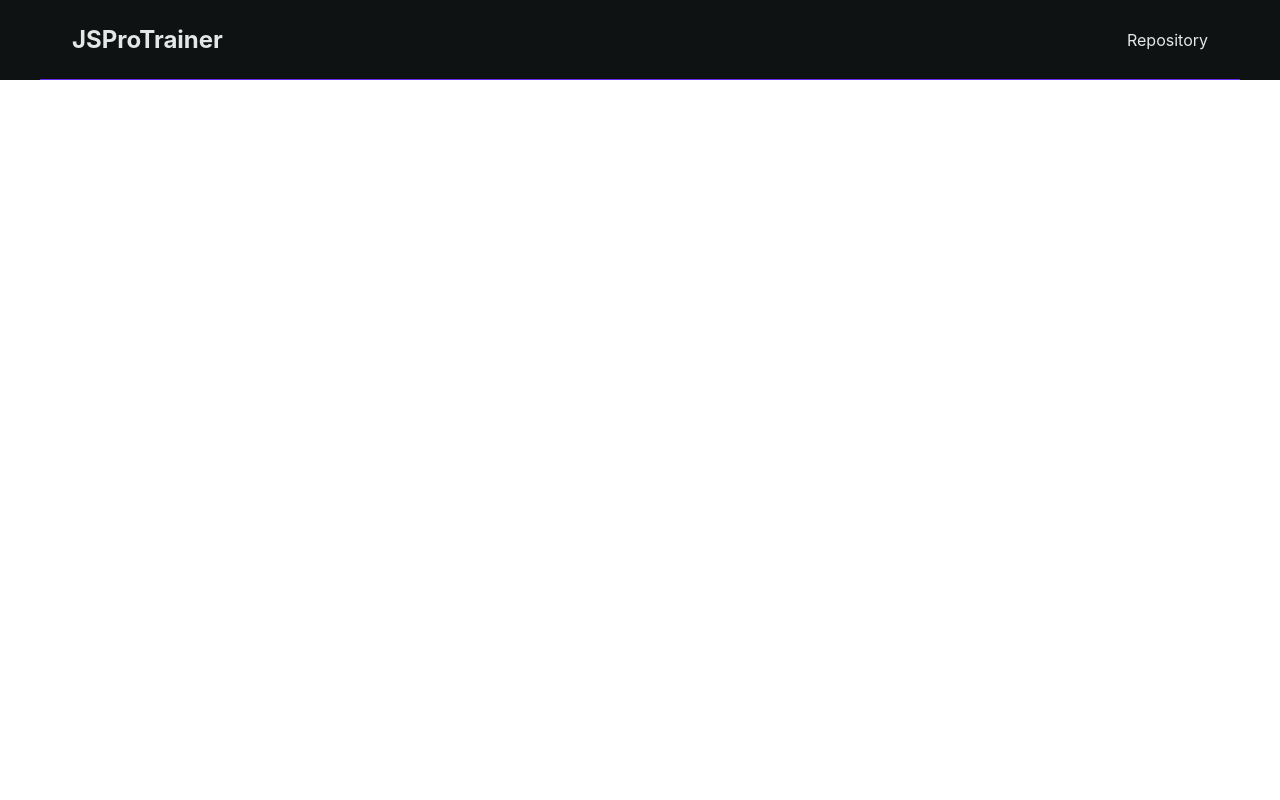
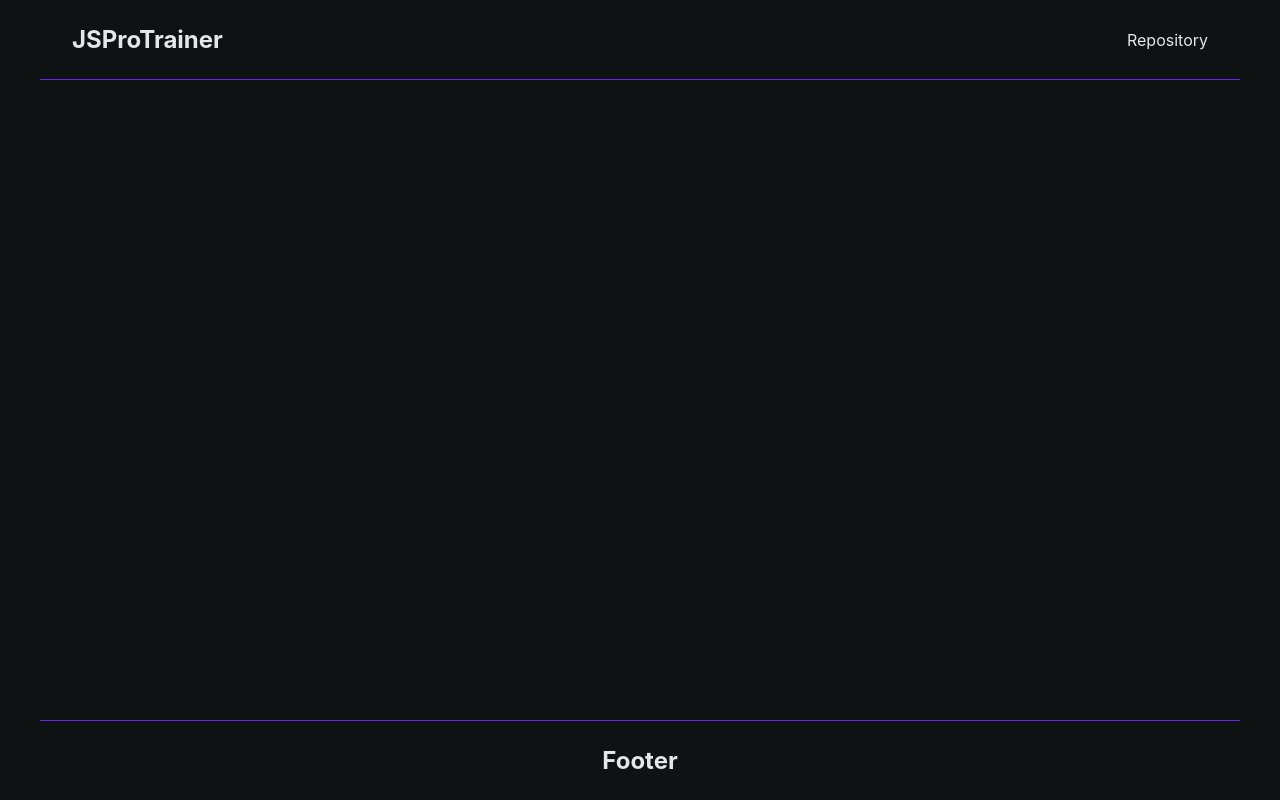
Before and after one commit to pawelrybka/JSProTrainer, an Angular app: page / in a window 1280 px wide. Built offline with nearby package versions, Linux system fonts and the light colour scheme.

Commit message:
Layout finished

```diff
--- a/src/app/app.component.css
+++ b/src/app/app.component.css
@@ -1,8 +1,5 @@
-:root {
-  --purple: #662aed;
-  --dark: #0e1213;
-  --grey: #1a2224;
-  --white: #e3e7e6;
-  --green: #378937;
-  --body-font: Inter, system-ui, Avenir, Helvetica, Arial, sans-serif;
+:host {
+    display: grid;
+    grid-template-rows: auto 1fr auto;
+    min-height: 100vh;
 }
--- a/src/app/components/footer/footer.component.css
+++ b/src/app/components/footer/footer.component.css
@@ -0,0 +1,19 @@
+.footer {
+    background-color: var(--dark);
+    height: 5rem;
+    position: fixed;
+    width: 100%;
+    bottom: 0;
+}
+
+.footer__container {
+    max-width: 1200px;
+    margin: auto;
+    height: 100%;
+    display: flex;
+    align-items: center;
+    justify-content: center;
+    gap: 2rem;
+    padding: 0 2rem;
+    border-top: 1px solid var(--purple);
+}
--- a/src/app/components/footer/footer.component.html
+++ b/src/app/components/footer/footer.component.html
@@ -1 +1,5 @@
-<p>footer works!</p>
+<div class="footer">
+    <div class="footer__container">
+        <h2>Footer</h2>
+    </div>
+</div>
--- a/src/app/components/header/header.component.css
+++ b/src/app/components/header/header.component.css
@@ -1,9 +1,8 @@
 .header {
     background-color: var(--dark);
     position: fixed;
-    top: 0;
+    height: 5rem;
     width: 100%;
-    height: 5rem;
 }
 
 .header__container {
--- a/src/app/components/main/main.component.css
+++ b/src/app/components/main/main.component.css
@@ -0,0 +1,17 @@
+.main {
+    background-color: var(--dark);
+    height: 100%;
+    padding: 5rem 0;
+}
+
+.main__container {
+    max-width: min(1200px, 100%);
+    height: 100%;
+    padding: 1rem;
+    margin: 0 auto;
+    display: grid;
+    grid-gap: 1rem;
+    grid-template-columns: repeat(auto-fit, minmax(120px, 1fr));
+    place-items: center;
+    overflow: auto;
+}
--- a/src/app/components/main/main.component.html
+++ b/src/app/components/main/main.component.html
@@ -1 +1,4 @@
-<p>main works!</p>
+<div class="main">
+    <div class="main__container">
+    </div>
+</div>
--- a/src/styles.css
+++ b/src/styles.css
@@ -18,13 +18,6 @@ body {
     color: var(--white);
 }
 
-.app {
-    display: grid;
-    grid-template-rows: 1fr;
-    min-height: 100svh;
-    margin: auto;
-}
-
 ::-webkit-scrollbar {
     width: 3px;
     background-color: var(--grey);
```
Also changed, not shown: src/app/app.component.html (line endings or trailing spaces).
